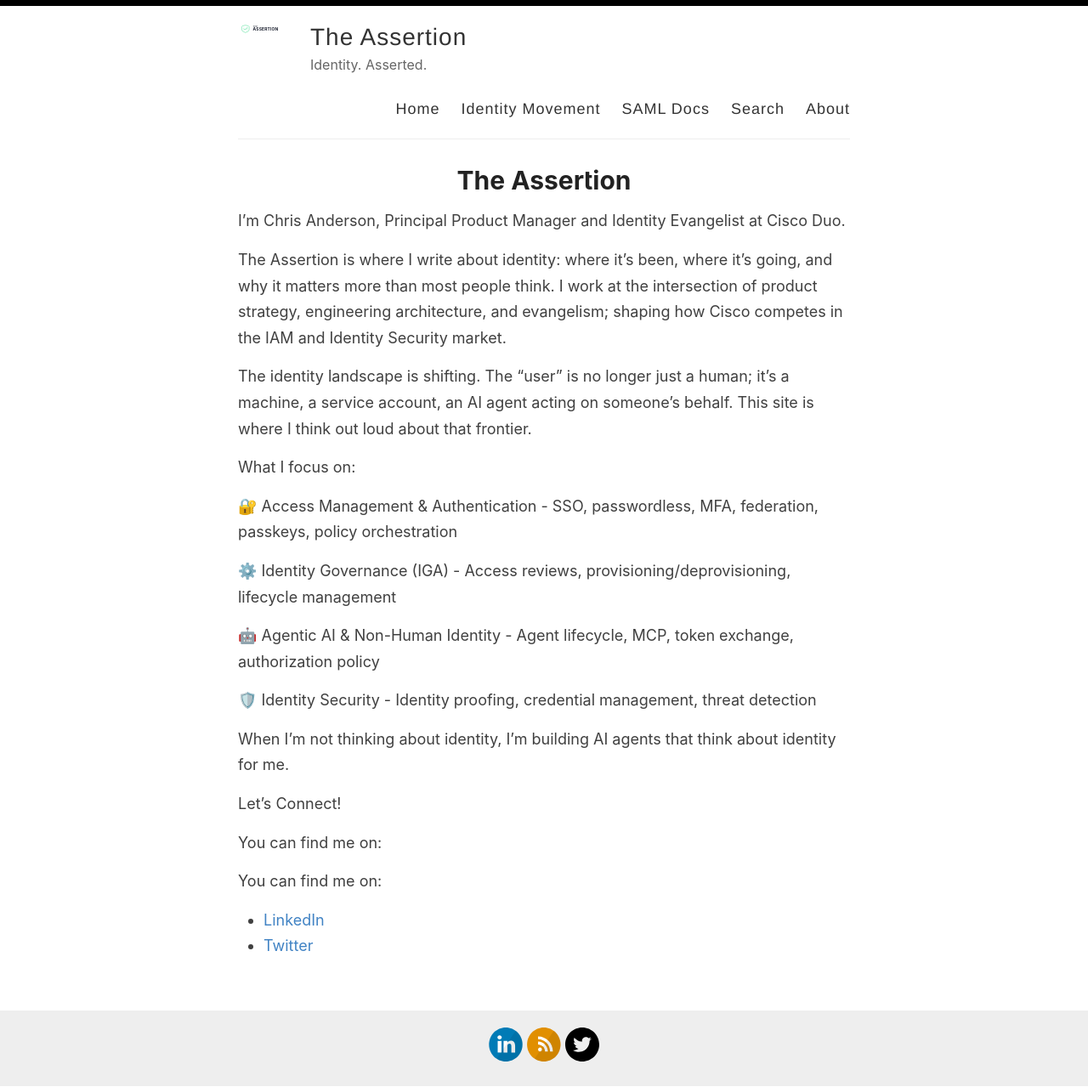
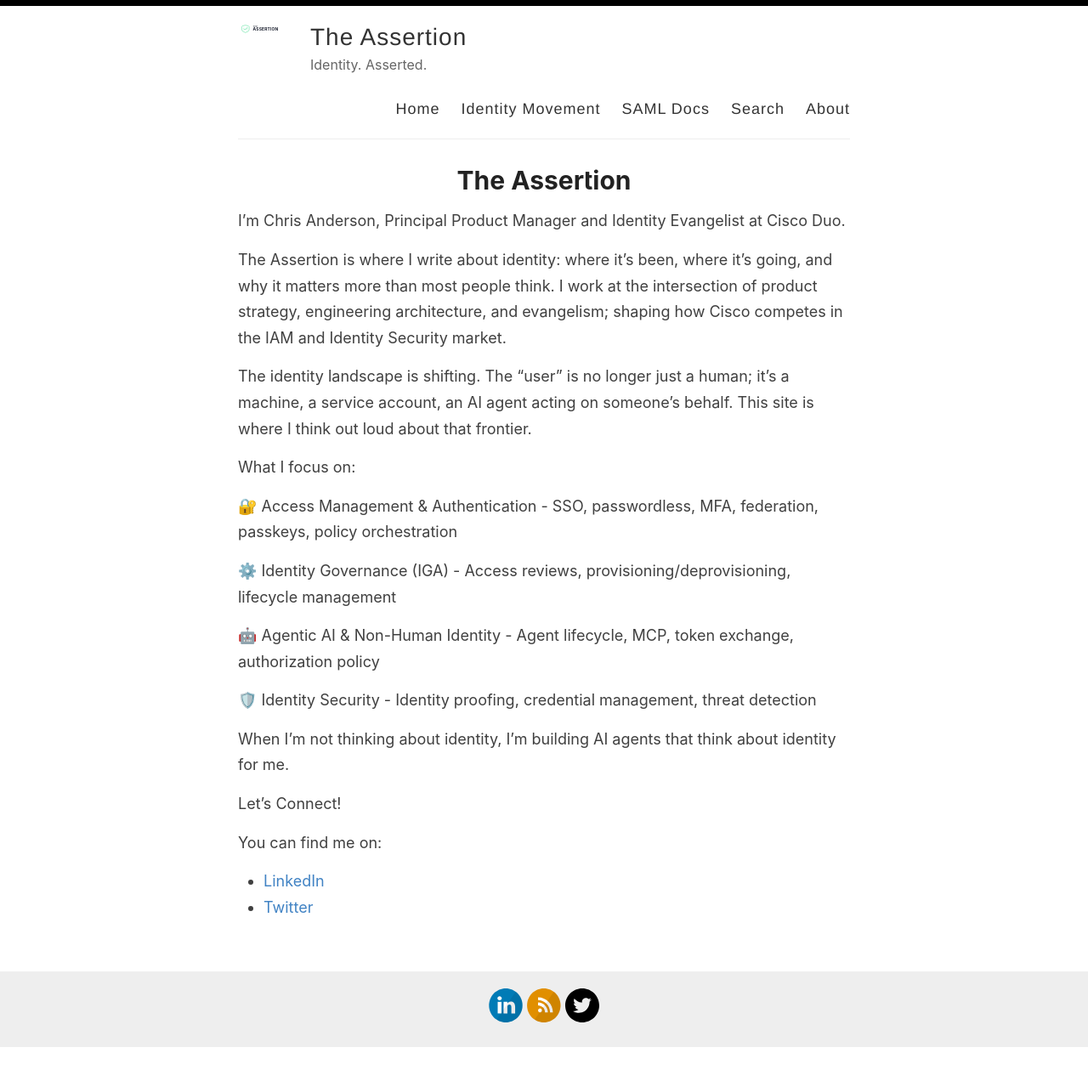
Before and after one commit to christophe81/christophe81.github.io, a Jekyll site: the page built from _pages/about.md, in a window 1280 px wide. Shown: the whole page at 85% size. Built offline with Jekyll 4.4.1, drawn with Linux system fonts in a browser that asks for light colours; after the commit the page ends 1233 px from its top, so only the background shows below that.

Commit message:
Update about.md

```diff
--- a/_pages/about.md
+++ b/_pages/about.md
@@ -20,11 +20,11 @@
 
 🛡️ Identity Security - Identity proofing, credential management, threat detection
 
+
 When I'm not thinking about identity, I'm building AI agents that think about identity for me.
 
 Let’s Connect!
 
-You can find me on:
 
 You can find me on:
 * [LinkedIn](https://linkedin.com/in/christanderson)
```
